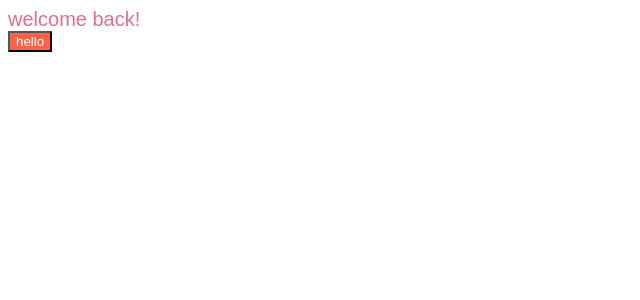
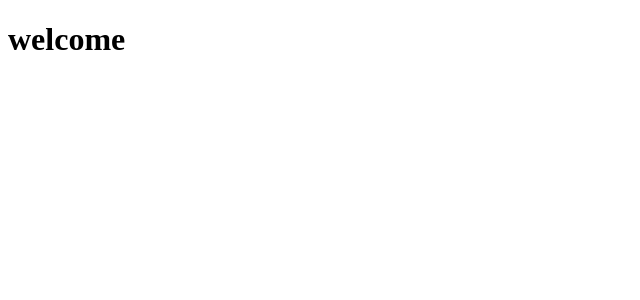
Before and after one commit to joy-jeon/reactCloneMovie, a React (Create React App) app in the folder react-for-beginners/: page / in a window 1280 px wide. Shown: the top 300 px of the page, without its empty margins (0-640 px from the left). Built offline with nearby package versions, Linux system fonts and the light colour scheme.

Commit message:
#6 [Update] Effects - app reset

```diff
--- a/react-for-beginners/src/App.js
+++ b/react-for-beginners/src/App.js
@@ -1,11 +1,7 @@
-import Button from "./Button";
-import styles from "./App.module.css";
-
 function App() {
   return (
     <div>
-      <div className={styles.title}>welcome back!</div>
-      <Button text={"hello"} />
+      <h1>welcome</h1>
     </div>
   );
 }
```
